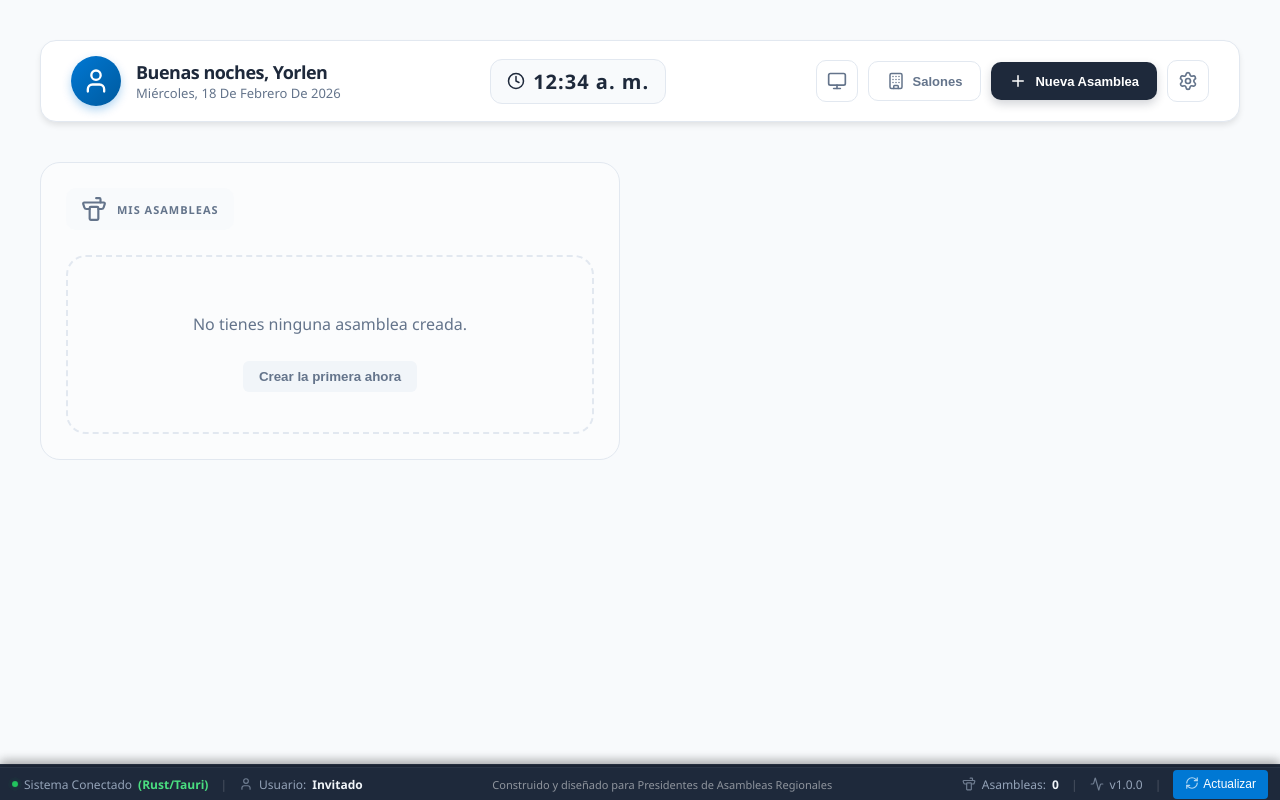
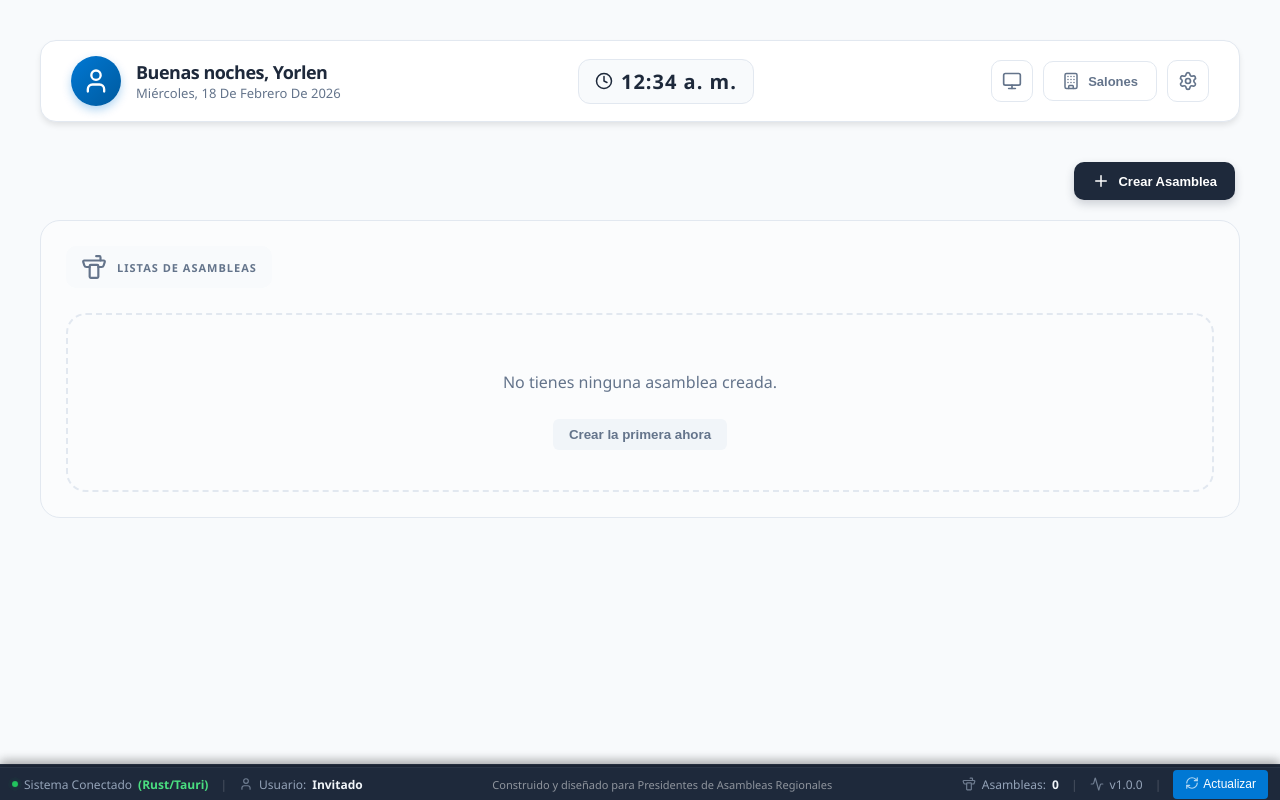
Before and after one commit to yorlenbatistareyes-prog/asistente-asamblea-tauri, a SvelteKit app: page / in a window 1280 px wide. Built offline with nearby package versions, Linux system fonts and the light colour scheme.

Commit message:
mOVIDO BOTÓN cREAR nUEVA ASAMBLEA

```diff
--- a/src/routes/+page.svelte
+++ b/src/routes/+page.svelte
@@ -260,10 +260,6 @@ async function cargarDatos() {
             <Building size={18} /><span>Salones</span>
         </button>
 
-        <button class="btn-nueva" on:click={abrirCrearAsamblea}>
-            <Plus size={18} /><span>Nueva Asamblea</span>
-        </button>
-
         <button class="btn-config" on:click={irAConfiguracion} title="Configuración">
             <Settings size={20} />
         </button>
@@ -271,8 +267,19 @@ async function cargarDatos() {
     </header>
 
     <div class="dashboard">
+
+      <div class="page-action-header">
+        <button class="btn-nueva" on:click={abrirCrearAsamblea}>
+            <Plus size={18} /><span>Crear Asamblea</span>
+        </button>
+      </div>
+
       <section class="asambleas-list">
-        <div class="section-header"><Lectern size={26} /> <span>MIS ASAMBLEAS</span></div>
+
+        <div class="section-header">
+            <Lectern size={26} /> <span>LISTAS DE ASAMBLEAS</span>
+        </div>
+
         {#if listaAsambleas.length === 0}
             <div class="empty-state"><p>No tienes ninguna asamblea creada.</p><button on:click={abrirCrearAsamblea}>Crear la primera ahora</button></div>
         {:else}
@@ -873,4 +880,39 @@ async function cargarDatos() {
     display: inline-flex; /* Permite que el contenido se comporte como texto corrido */
     align-items: center;
 }
+
+.list-header-row {
+    display: flex;
+    justify-content: space-between; /* Uno a cada extremo */
+    align-items: center;            /* Centrados verticalmente */
+    margin-bottom: 25px;            /* Espacio antes de las tarjetas */
+    padding: 0 5px;                 /* Un pequeño margen lateral */
+}
+
+/* Contenedor para el botón que lo empuja a la derecha */
+.page-action-header {
+    display: flex;
+    justify-content: flex-end; /* Alinear a la derecha */
+    margin-bottom: 20px;       /* Espacio entre el botón y la tarjeta blanca de abajo */
+    padding-right: 5px;        /* Un pequeño margen respecto al borde */
+}
+
+/* El estilo del título vuelve a ser simple (sin flex space-between) */
+.section-header {
+    display: flex;
+    align-items: center;
+    gap: 10px;
+    font-size: 11px;
+    font-weight: 800;
+    color: var(--text-secondary);
+    letter-spacing: 1px;
+    text-transform: uppercase;
+    margin-bottom: 25px; /* Espacio entre el título y las tarjetas */
+}
+
+/* Asegúrate de que el dashboard ocupe el ancho disponible */
+.dashboard {
+    width: 100%;
+    display: block;
+}
 </style>
```
